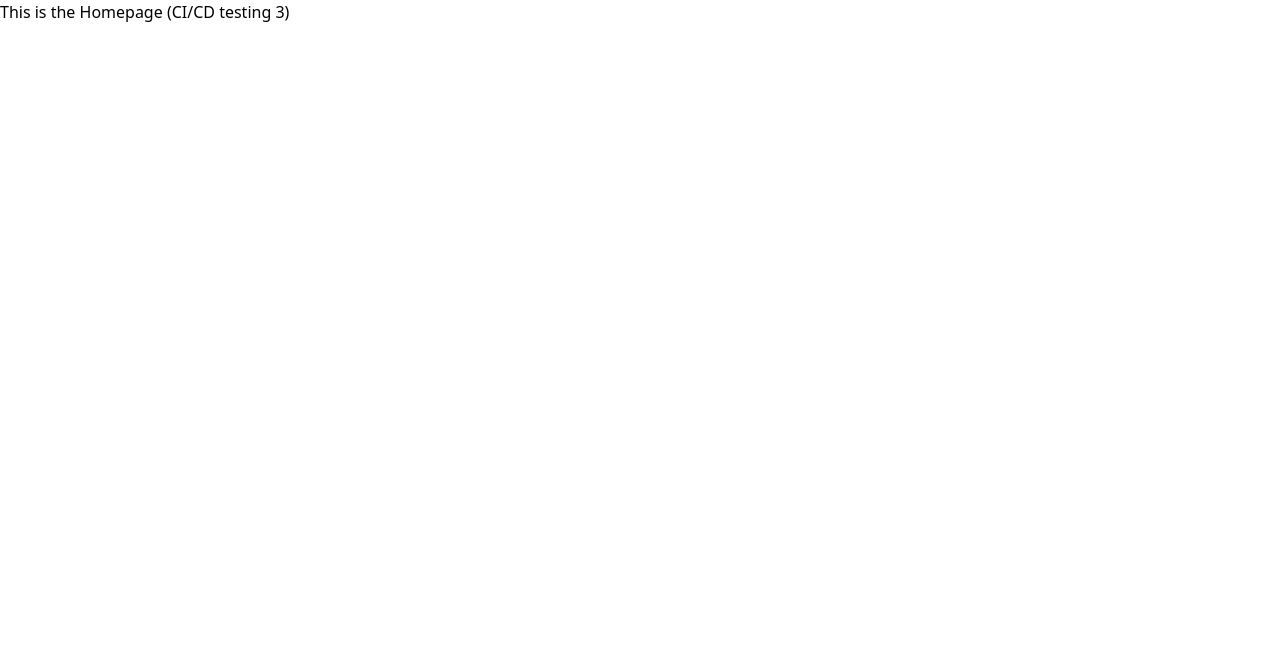
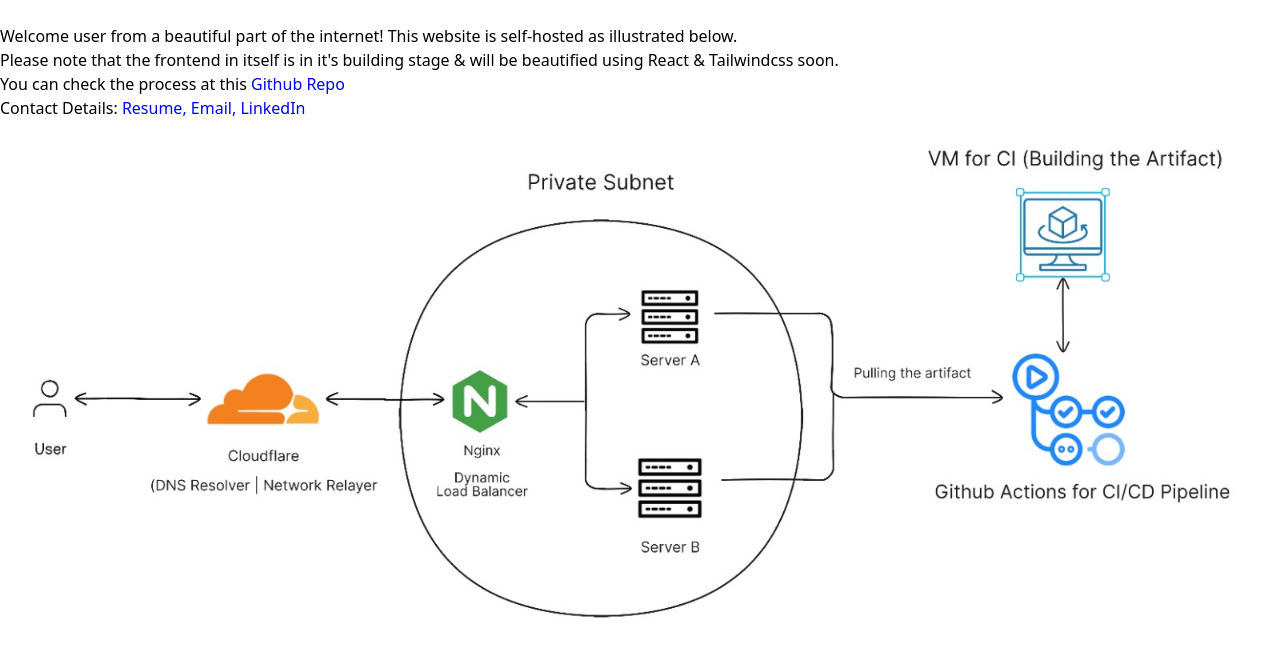
Before and after one commit to ShreekrishnaUdupa/Portfolio, a React (Vite) app in the folder frontend/: page / in a window 1280 px wide. Shown: the top 656 px of the page. Built offline with nearby package versions, Linux system fonts and the light colour scheme.

Commit message:
Initiased the landing page for users

```diff
--- a/frontend/src/pages/Home.jsx
+++ b/frontend/src/pages/Home.jsx
@@ -1,7 +1,27 @@
+import DeploymentDiagram from '../../assets/deployment.jpeg';
+
 export default function Home () {
   return (
     <>
-      This is the Homepage (CI/CD testing 3)
+    <br></br>
+      <div>
+        <div> Welcome user from a beautiful part of the internet! This website is self-hosted as illustrated below.</div>
+        Please note that the frontend in itself is in it's building stage & will be beautified using React & Tailwindcss soon.<br />
+        You can check the process at this<a href="https://github.com/ShreekrishnaUdupa/Portfolio" style={{ color: 'blue' }}> Github Repo </a>
+
+        <br />
+
+        <div>
+          Contact Details:
+          <a href="/Shreekrishna-Resume.pdf" style={{ color: 'blue' }}> Resume,  </a>
+          <a href="mailto:ShreekrishnaUdupa@gmail.com" style={{ color: 'blue' }}> Email, </a>
+          <a href="https://www.linkedin.com/in/shreekrishnaudupa/" style={{ color: 'blue' }}> LinkedIn </a>
+        </div>
+      </div>
+
+    <div>
+      <img src={DeploymentDiagram} width/>
+    </div>
     </>
   )
 }
```
Also changed, not shown: frontend/assets/deployment.jpeg (added), 1 other file (tests, documents, lock files or other folders).
